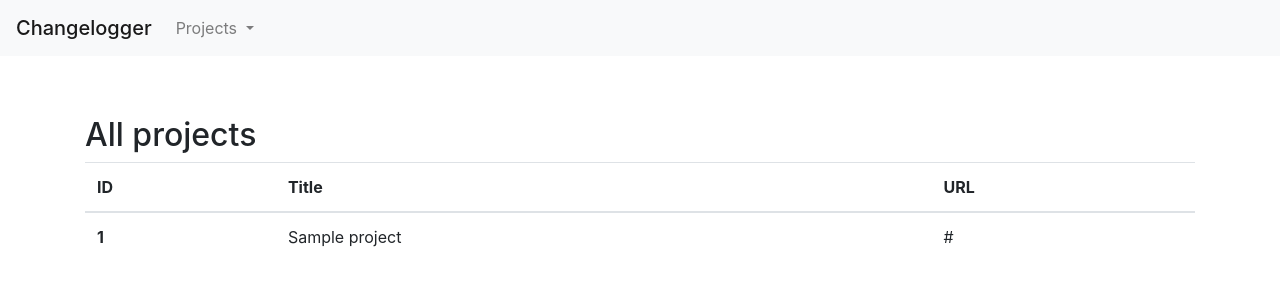
After one commit to zhelyabuzhsky/changelogger, a Django app: page /projects/all/ in a window 1280 px wide. The commit adds this page. Shown: the top 300 px of the page. Run offline with Django 3.2, Linux system fonts and the light colour scheme; tables that the repository leaves empty hold one stand-in row (values such as "Sample post"); some libraries are stand-ins or nearby versions.

Commit message:
Added navbar and all projects page

```diff
--- /dev/null
+++ b/changelogs/templates/changelogs/all_projects.html
@@ -0,0 +1,27 @@
+{% extends 'changelogs/base.html' %}
+
+{% block content %}
+    {% if all_projects_list %}
+        <h2>All projects</h2>
+        <table class="table table-hover">
+            <thead>
+            <tr>
+                <th scope="col">ID</th>
+                <th scope="col">Title</th>
+                <th scope="col">URL</th>
+            </tr>
+            </thead>
+            <tbody>
+            {% for project in all_projects_list %}
+                <tr>
+                    <th scope="row">{{ project.id }}</th>
+                    <td>{{ project.title }}</td>
+                    <td>{{ project.url }}</td>
+                </tr>
+            {% endfor %}
+            </tbody>
+        </table>
+    {% else %}
+        <p>No projects are available.</p>
+    {% endif %}
+{% endblock %}
--- a/changelogs/templates/changelogs/base.html
+++ b/changelogs/templates/changelogs/base.html
@@ -16,6 +16,27 @@
     <title>Changelogger</title>
 </head>
 <body>
+<nav class="navbar navbar-expand-lg navbar-light bg-light">
+    <a class="navbar-brand mb-0 h1" href="{% url 'changelogs:index' %}">Changelogger</a>
+    <button class="navbar-toggler" type="button" data-toggle="collapse" data-target="#navbarSupportedContent"
+            aria-controls="navbarSupportedContent" aria-expanded="false" aria-label="Toggle navigation">
+        <span class="navbar-toggler-icon"></span>
+    </button>
+
+    <div class="collapse navbar-collapse" id="navbarSupportedContent">
+        <ul class="navbar-nav mr-auto">
+            <li class="nav-item dropdown">
+                <a class="nav-link dropdown-toggle" href="#" id="navbarDropdown" role="button" data-toggle="dropdown"
+                   aria-haspopup="true" aria-expanded="false">
+                    Projects
+                </a>
+                <div class="dropdown-menu" aria-labelledby="navbarDropdown">
+                    <a class="dropdown-item" href="{% url 'changelogs:all_projects' %}">All projects</a>
+                </div>
+            </li>
+        </ul>
+    </div>
+</nav>
 
 <main class="container">
     {% block content %}
--- a/changelogs/urls.py
+++ b/changelogs/urls.py
@@ -10,6 +10,7 @@ router.register(r"projects", views.ProjectViewSet)
 
 urlpatterns = [
     path("", views.index, name="index"),
+    path("projects/all/", views.all_projects, name="all_projects"),
     path("api/", include(router.urls)),
     path("api-auth/", include("rest_framework.urls", namespace="rest_framework")),
 ]
--- a/changelogs/views.py
+++ b/changelogs/views.py
@@ -11,6 +11,13 @@ def index(request):
     return HttpResponse(template.render(context, request))
 
 
+def all_projects(request):
+    template = loader.get_template("changelogs/all_projects.html")
+    all_projects_list = Project.objects.all()
+    context = {"all_projects_list": all_projects_list}
+    return HttpResponse(template.render(context, request))
+
+
 class ProjectViewSet(viewsets.ModelViewSet):
     """
     API endpoint that allows projects to be viewed or edited.
```
